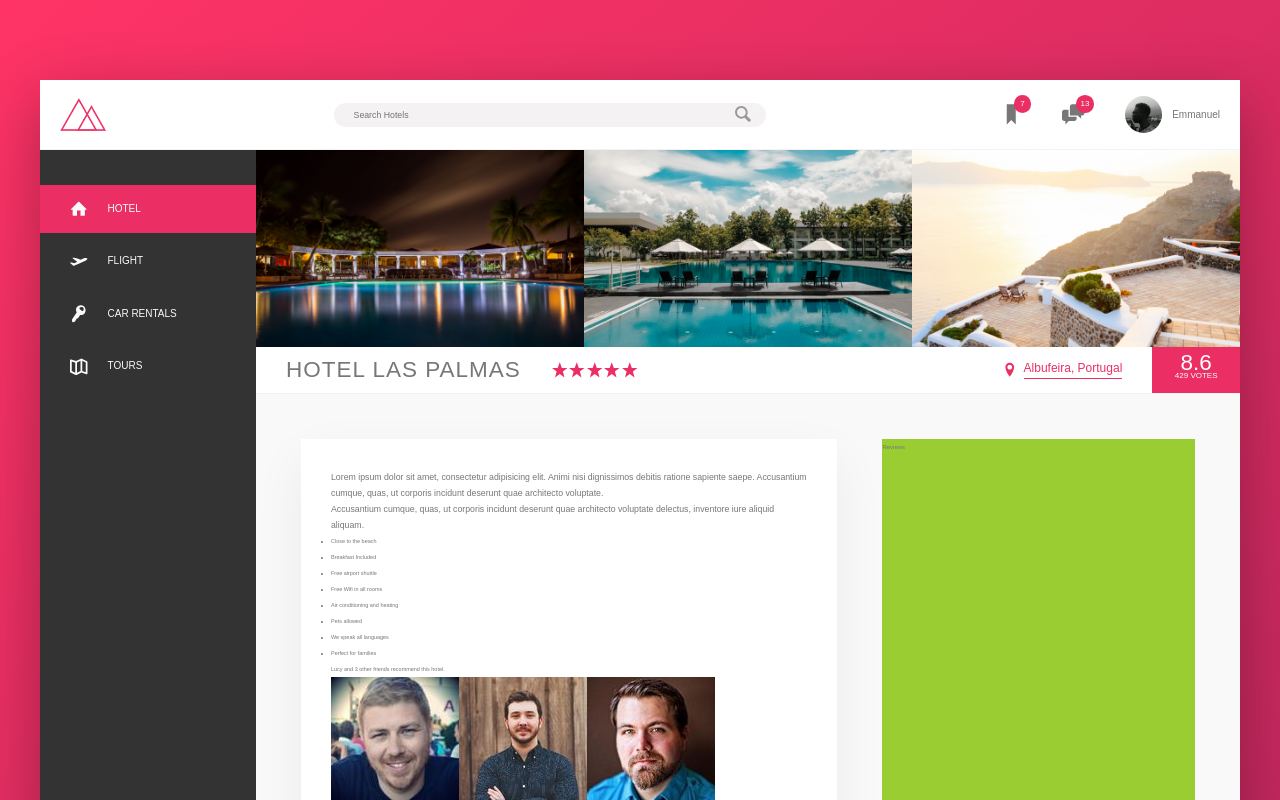
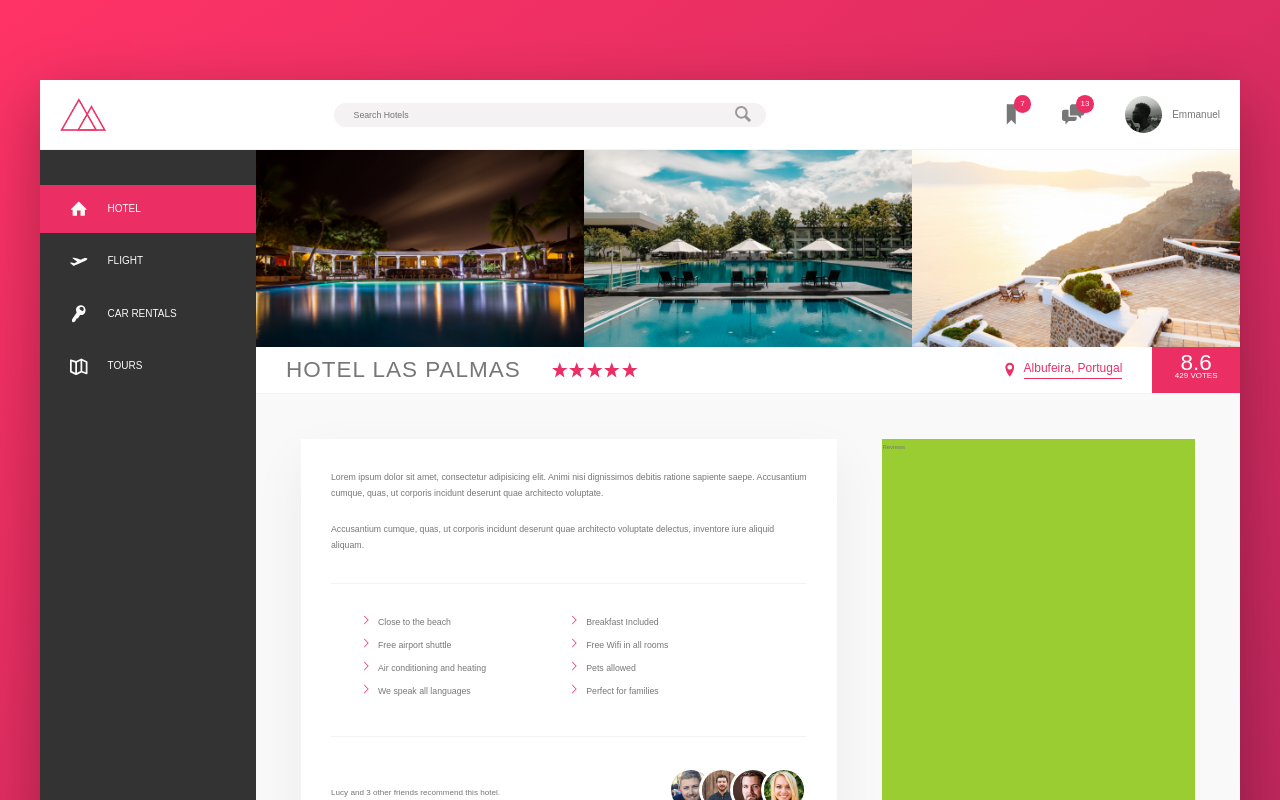
Before and after one commit to Harkindey/Trillo-React, a React app: page / in a window 1280 px wide. Shown: the top 800 px of the page. Built offline with nearby package versions, Linux system fonts and the light colour scheme.

Commit message:
- Using` background-image` to add SVG with CSS. - also the use of `masks` on newer browsers

```diff
--- a/src/App.js
+++ b/src/App.js
@@ -153,12 +153,12 @@
                   <p className="recommend__count">
                     Lucy and 3 other friends recommend this hotel.
                   </p>
-                </div>
-                <div className="recommend__friends">
-                  <img src="img/user-3.jpg" alt="Friend 1" className="recommend__photo" />
-                  <img src="img/user-4.jpg" alt="Friend 2" className="recommend__photo" />
-                  <img src="img/user-5.jpg" alt="Friend 3" className="recommend__photo" />
-                  <img src="img/user-6.jpg" alt="Friend 4" className="recommend__photo" />
+                  <div className="recommend__friends">
+                    <img src="img/user-3.jpg" alt="Friend 1" className="recommend__photo" />
+                    <img src="img/user-4.jpg" alt="Friend 2" className="recommend__photo" />
+                    <img src="img/user-5.jpg" alt="Friend 3" className="recommend__photo" />
+                    <img src="img/user-6.jpg" alt="Friend 4" className="recommend__photo" />
+                  </div>
                 </div>
               </div>
               <div className="user-reviews">
--- a/src/sass/_components.scss
+++ b/src/sass/_components.scss
@@ -302,3 +302,79 @@
         box-shadow:none;
     }
 }
+
+/////////////////////////////////////////////////////////
+// PARAGRAPHY
+.paragraph:not(:last-of-type) {
+    margin-bottom: 2rem;
+}
+
+/////////////////////////////////////////////////////////
+// LIST
+.list {
+    font-size: inherit;
+    list-style: none;
+    margin: 3rem 0;
+    padding: 3rem;
+    border-top: var(--line);
+    border-bottom: var(--line);
+
+    display: flex;
+    flex-wrap: wrap;
+
+    &__item {
+        flex: 0 0 50%;
+        margin-bottom: .7rem;
+    }
+
+    &__item::before {
+        content: "";
+        display: inline-block;
+        height: 1rem;
+        width: 1rem;
+        margin-right: .7rem;
+
+        // Older Browsers
+        // background-image: url(../img/SVG/chevron-thin-right.svg);
+        // background-size: cover;
+
+        //Newer Browsers - masks
+        background-color: var(--color-primary);
+        -webkit-mask-image: url(../img/SVG/chevron-thin-right.svg);
+        -webkit-mask-size: cover;
+        mask-image: url(../img/SVG/chevron-thin-right.svg);
+        mask-size: cover;
+    }
+}
+
+/////////////////////////////////////////////////////////
+// RECOMMEND
+
+.recommend {
+    font-size: 1.3rem;
+    color: var(--color-greu-light-3);
+
+    display: flex;
+    align-items: center;
+
+
+    &__count{
+        margin-right: auto;
+    }
+
+    &__friends {
+
+    }
+
+    &__photo {
+        box-sizing: content-box;
+        height: 4rem;
+        width: 4rem;
+        border-radius: 50%;
+        border: 3px solid #fff;
+
+        &:not(:last-child) {
+            margin-right: -1.5rem;
+        }
+    }
+}
```
